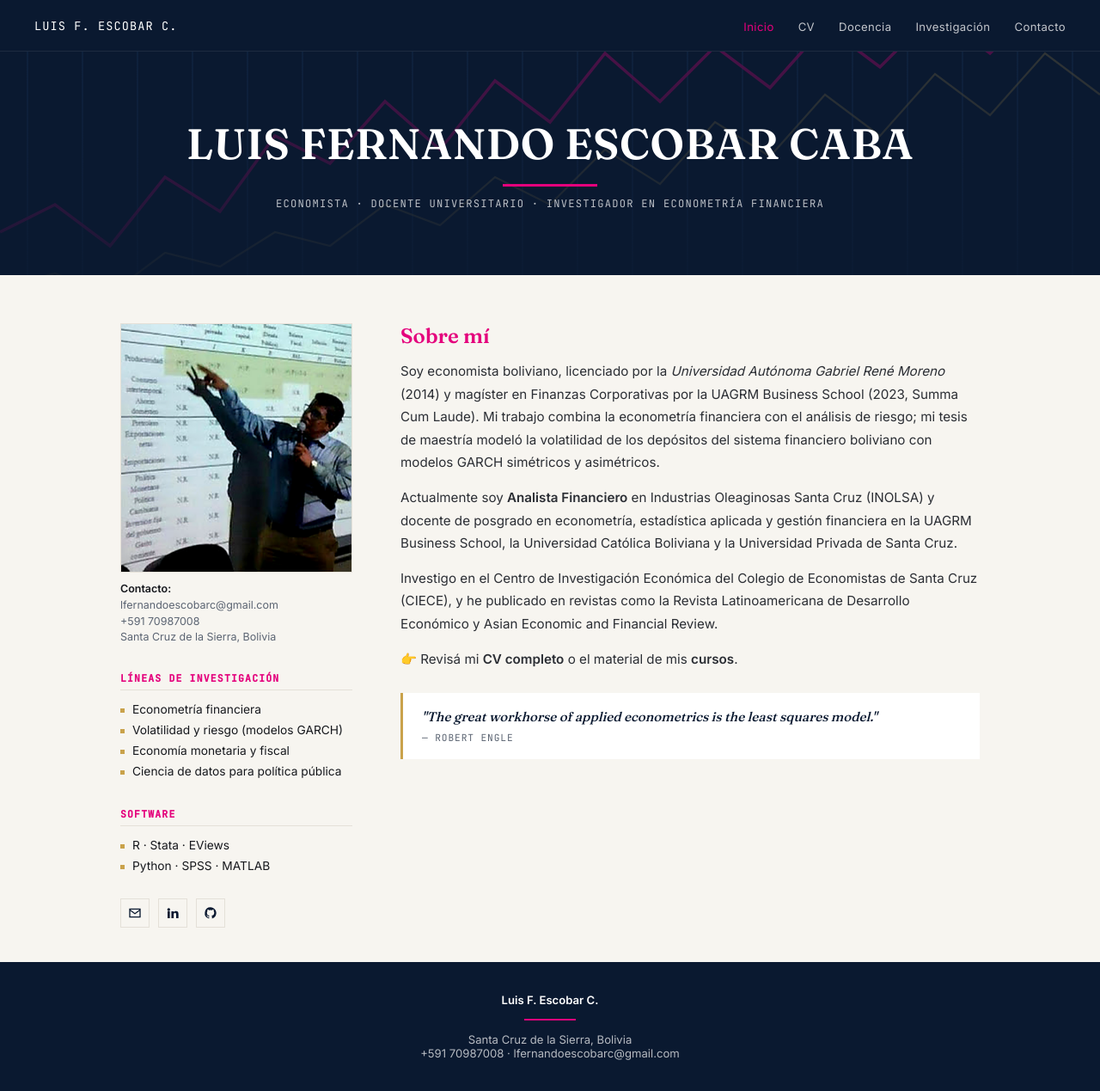
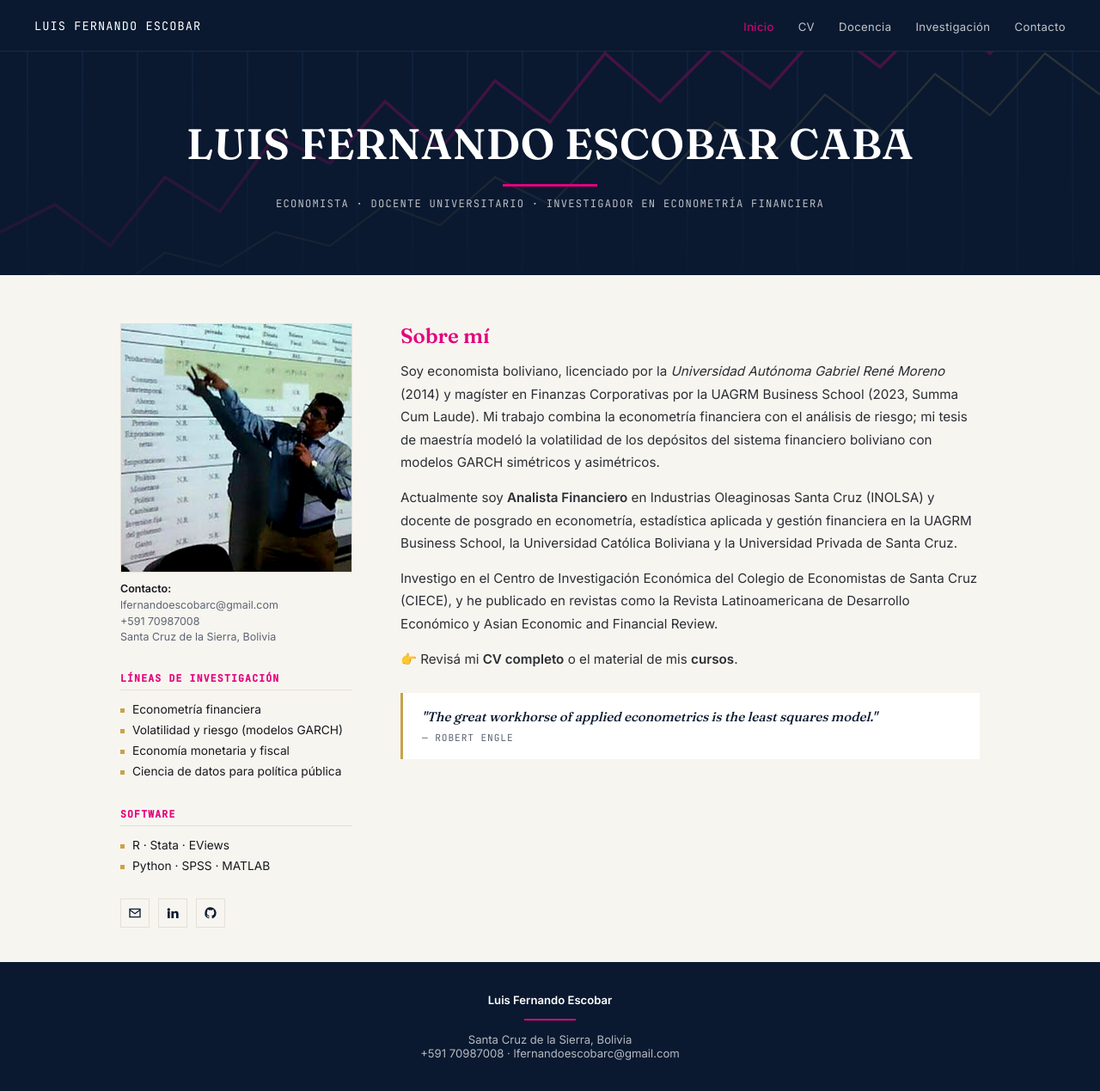
Before and after one commit to LFernandoEscobarC/LFernandoEscobarC.github.io, a Jekyll site: the page built from index.md, in a window 1280 px wide and 1269 px high. Shown: the whole window at 86% size. Built offline with Jekyll 4.4.1, drawn with Linux system fonts in a browser that asks for light colours.

Commit message:
Update _config.yml

```diff
--- a/_config.yml
+++ b/_config.yml
@@ -1,6 +1,6 @@
 title: "Luis Fernando Escobar Caba"
 description: "Economista boliviano · Analista Financiero en INOLSA · Docente e investigador en econometría financiera"
-author: "Luis F. Escobar C."
+author: "Luis Fernando Escobar"
 email: "lfernandoescobarc@gmail.com"
 phone: "+591 70987008"
 location: "Santa Cruz de la Sierra, Bolivia"
```
